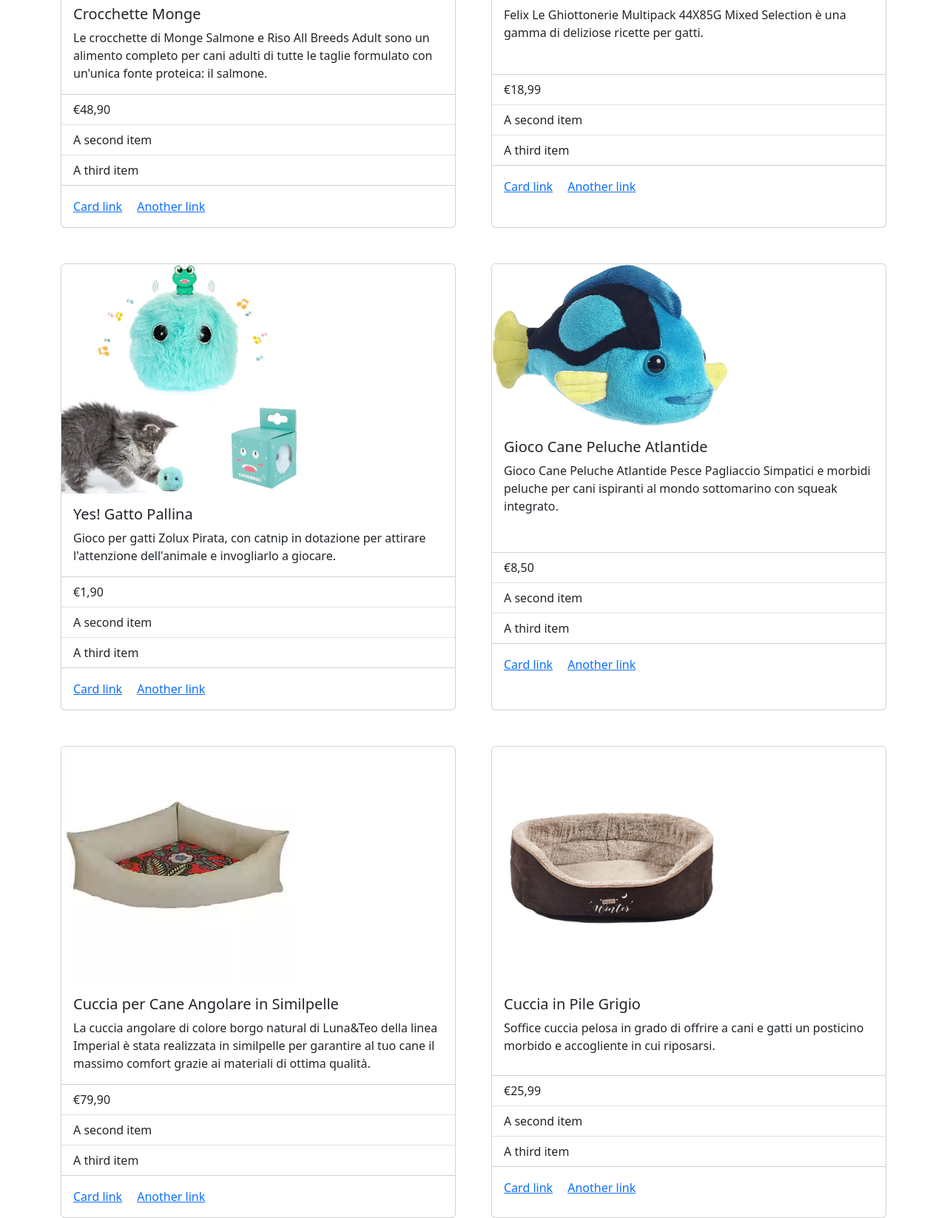
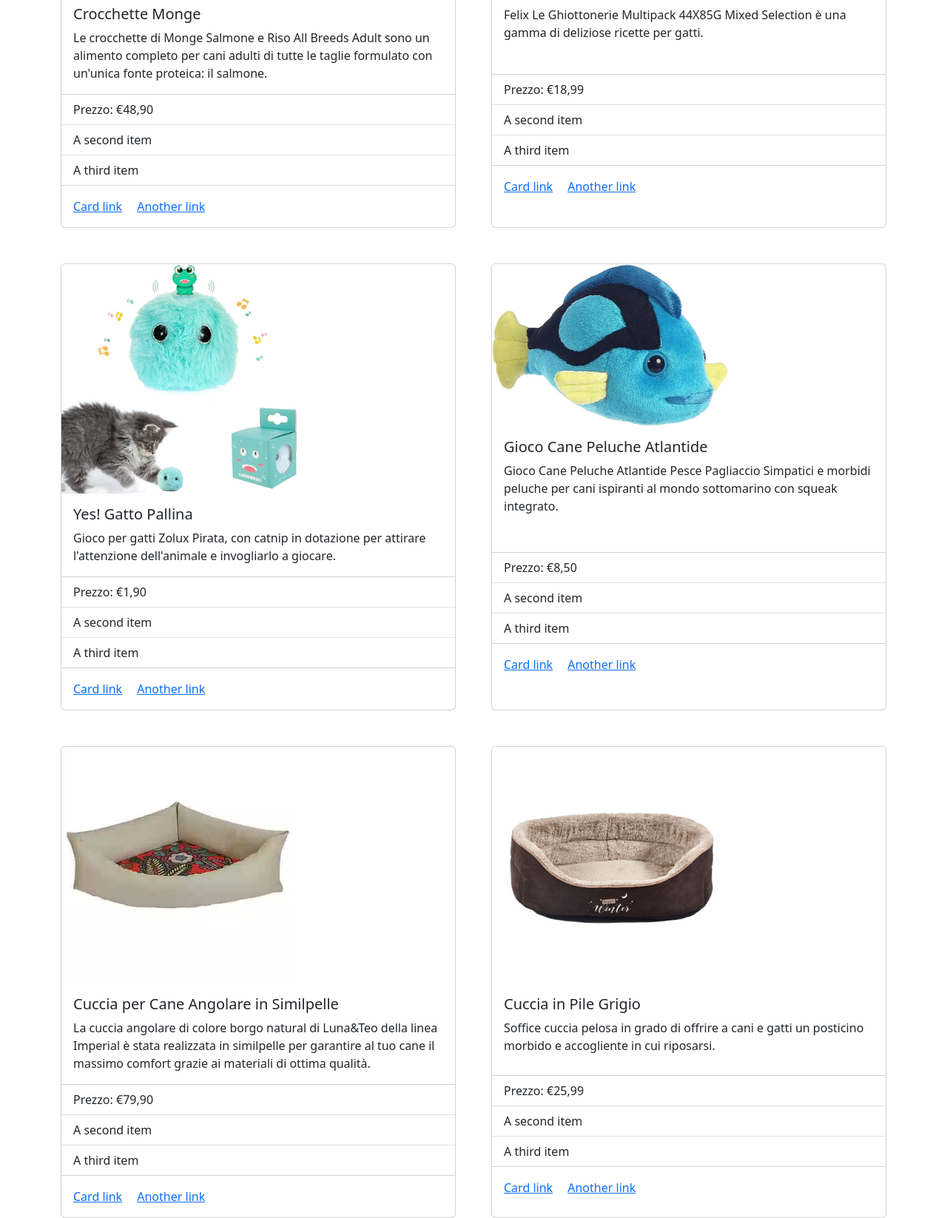
Before and after one commit to Giovanni-Palmitessa/php-oop-2, a PHP site: page / in a window 1280 px wide. Shown: the part 1547-3193 px from the top of the page at 74% size. Run offline with PHP 8.4, Linux system fonts and the light colour scheme.

Commit message:
add price for card

```diff
--- a/index.php
+++ b/index.php
@@ -46,7 +46,7 @@ include __DIR__ . '/db.php';
                         <p class="card-text"><?= $product->description ?></p>
                     </div>
                     <ul class="list-group list-group-flush">
-                        <li class="list-group-item"><?= $product->price ?></li>
+                        <li class="list-group-item">Prezzo: <?= $product->price ?></li>
                         <li class="list-group-item">A second item</li>
                         <li class="list-group-item">A third item</li>
                     </ul>
```
